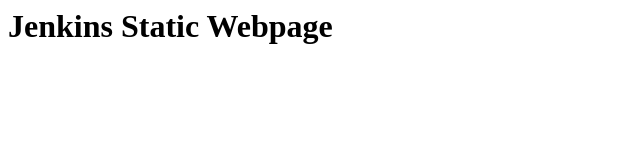
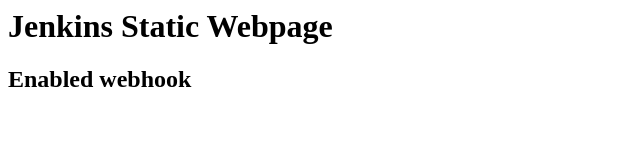
Before and after one commit to ayyapparg/static-web, a plain HTML site: page index.html in a window 1280 px wide. Shown: the whole page, without its empty margins (0-640 px from the left). Drawn offline with Linux system fonts and the light colour scheme.

Commit message:
webhook-enabled

```diff
--- a/index.html
+++ b/index.html
@@ -1,3 +1,4 @@
 <html>
 	<h1> Jenkins Static Webpage </h1>
+	<h2> Enabled webhook </h2>
 </html>
```
